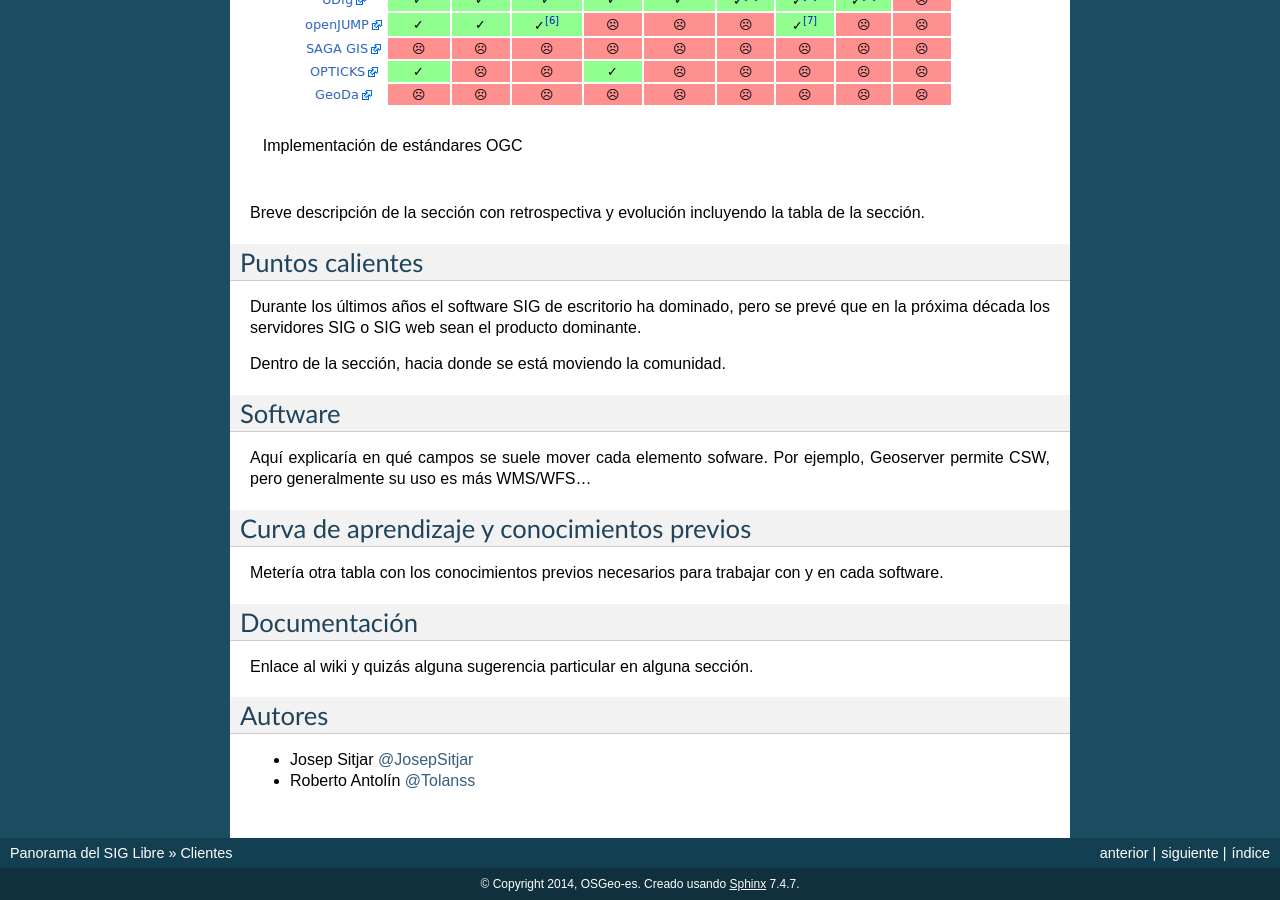
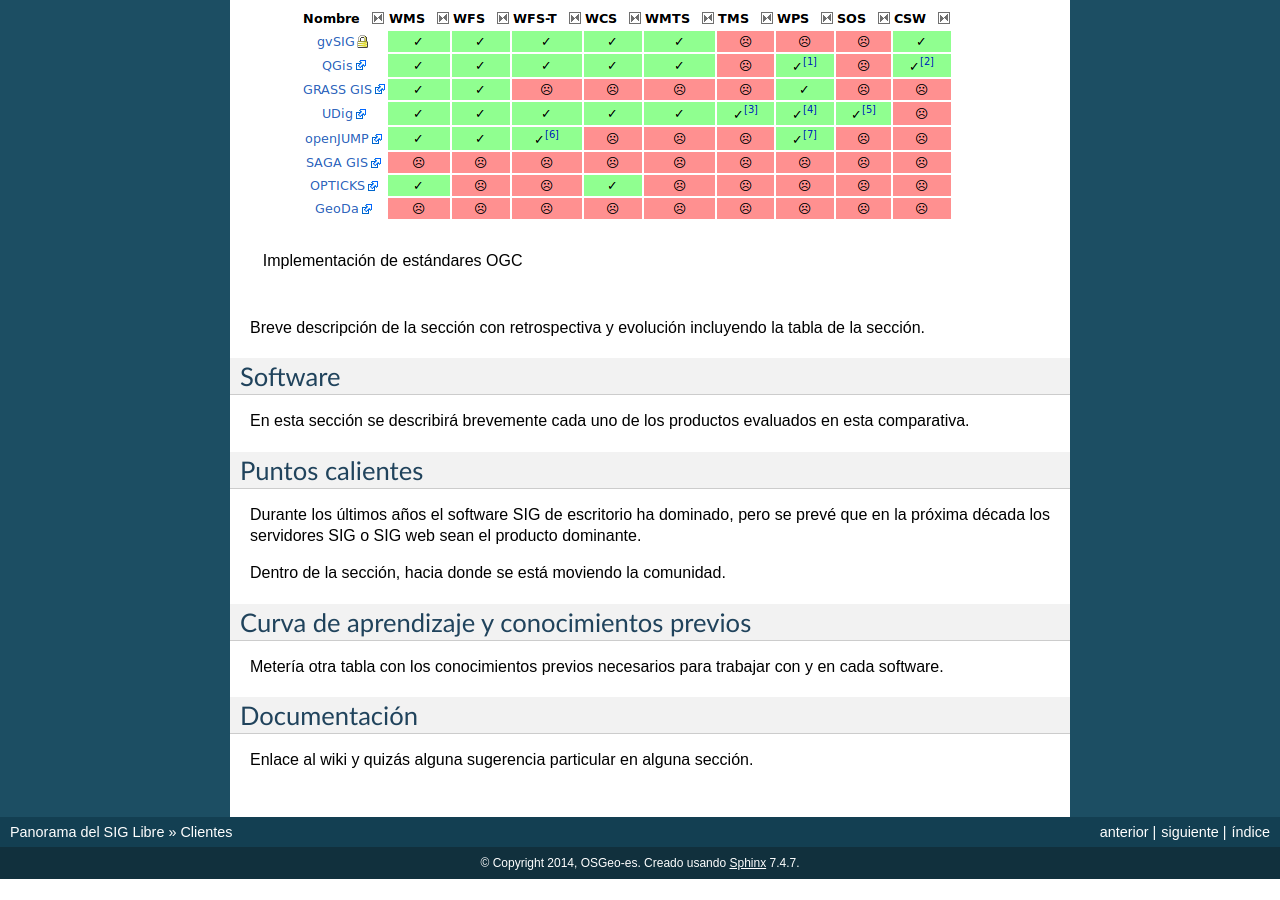
Before and after one commit to OSGeo-ES/panorama-siglibre8, a Sphinx documentation site: the page built from source/clientes/index.rst, in a window 1280 px wide and 900 px high, scrolled down 1806 px. Built offline with Sphinx 7.4.7, drawn with Linux system fonts in a browser that asks for light colours; after the commit the page ends 2685 px from its top, so only the background shows below that; some of the changed text lies outside the part shown.

Commit message:
Update index.rst

```diff
--- a/source/clientes/index.rst
+++ b/source/clientes/index.rst
@@ -46,6 +52,14 @@
 
 Breve descripción de la sección con retrospectiva y evolución incluyendo la tabla de la sección.
 
+
+Software
+----------
+
+En esta sección se describirá brevemente cada uno de los productos evaluados en esta comparativa.
+
+
+
 Puntos calientes
 ------------------
 
@@ -54,10 +68,7 @@
 
 Dentro de la sección, hacia donde se está moviendo la comunidad.
 
-Software
-----------
 
-Aquí explicaría en qué campos se suele mover cada elemento sofware. Por ejemplo, Geoserver permite CSW, pero generalmente su uso es más WMS/WFS...
 
 Curva de aprendizaje y conocimientos previos
 ------------------------------------------------
@@ -68,10 +79,3 @@
 ----------------
 
 Enlace al wiki y quizás alguna sugerencia particular en alguna sección.
-
-
-Autores
-----------
-
-- |jsitjar|
-- |rantolin|
```
Also changed, not shown: other parts of source/clientes/index.rst (+6 -0 lines).
